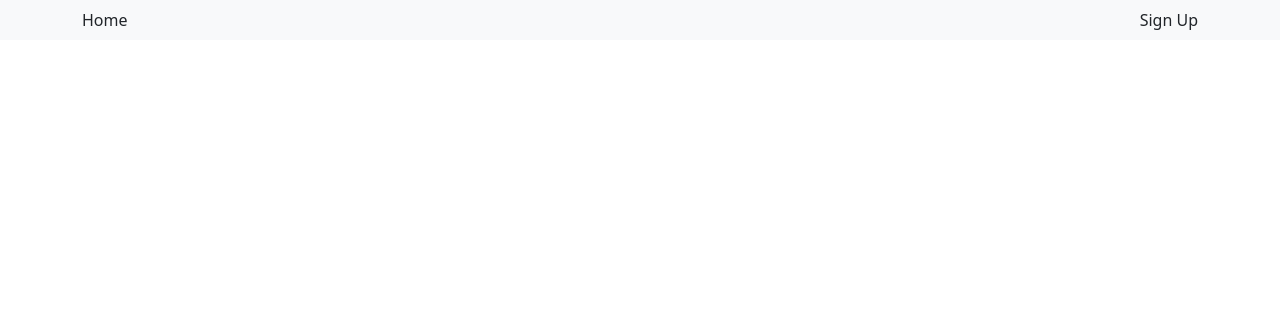
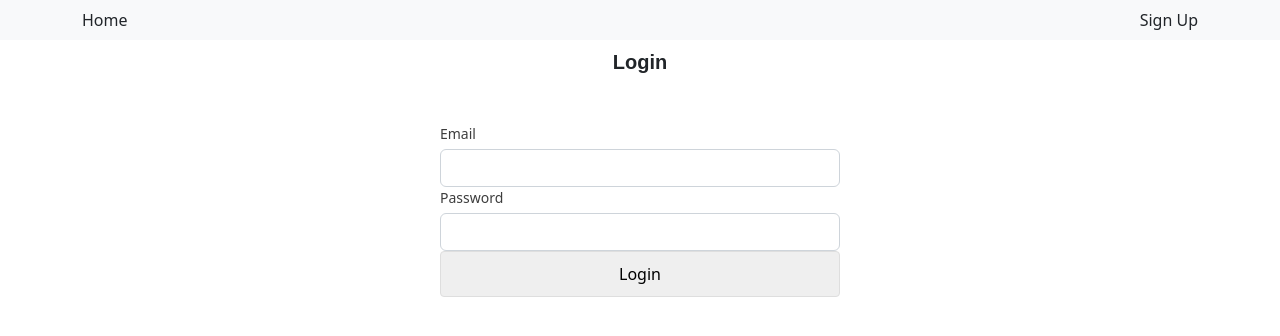
Before and after one commit to diegoguardiola/Milestone-Project-3, a React (Create React App) app in the folder front-end/: page /login in a window 1280 px wide. Before the commit this address had no page. Shown: the top 336 px of the page. Built offline with nearby package versions, Linux system fonts and the light colour scheme.

Commit message:
checkpoint

```diff
--- a/front-end/package.json
+++ b/front-end/package.json
@@ -11,8 +11,9 @@
     "react": "^18.2.0",
     "react-bootstrap": "^2.7.4",
     "react-dom": "^18.2.0",
+    "react-router": "^6.11.2",
     "react-router-bootstrap": "^0.26.2",
-    "react-router-dom": "^6.11.1",
+    "react-router-dom": "^6.11.2",
     "react-scripts": "^2.1.8",
     "sass": "^1.62.1",
     "web-vitals": "^2.1.4"
--- a/front-end/src/App.js
+++ b/front-end/src/App.js
@@ -3,18 +3,20 @@ import 'bootstrap/dist/css/bootstrap.min.css'
 import {BrowserRouter as Router, Routes, Route} from 'react-router-dom'
 import Home from './pages/Home';
 import Signup from './pages/Signup';
+import LoginForm from './pages/Login'
 import Tracker from './pages/Tracker';
-
 import NavigationBar from './components/NavigationBar';
 
 function App() {
   return (
     <div>
+
       <Router>
         <NavigationBar />
         <Routes>
           <Route path='/' element={<Home />}></Route>
           <Route path='/Signup' element={<Signup />}></Route>
+          <Route path="/login" element={<LoginForm />}></Route>
           <Route path='/Tracker' element={<Tracker/>}></Route>
         </Routes>
       </Router>
--- /dev/null
+++ b/front-end/src/contexts/CurrentUser.js
@@ -0,0 +1,17 @@
+import React, { createContext, useState } from "react";
+
+
+export const CurrentUser = createContext()
+
+function CurrentUserProvider({ children }){
+
+    const [currentUser, setCurrentUser] = useState(null)
+
+    return (
+        <CurrentUser.Provider value={{ currentUser, setCurrentUser }}>
+            {children}
+        </CurrentUser.Provider>
+    )
+}
+
+export default CurrentUserProvider
--- a/front-end/src/index.js
+++ b/front-end/src/index.js
@@ -6,11 +6,14 @@ import './css/signup.css';
 import './css/tracker.css';
 import App from './App';
 import reportWebVitals from './reportWebVitals';
+import CurrentUserProvider from './contexts/CurrentUser'
 
 const root = ReactDOM.createRoot(document.getElementById('root'));
 root.render(
   <React.StrictMode>
-    <App />
+    <CurrentUserProvider>
+      <App />
+    </CurrentUserProvider>
   </React.StrictMode>
 );
 
--- /dev/null
+++ b/front-end/src/pages/Login.js
@@ -0,0 +1,67 @@
+import React, { useContext, useState } from "react";
+import { useNavigate } from "react-router-dom";
+//import { useHistory } from "react-router"
+import { CurrentUser } from "../contexts/CurrentUser"
+
+function LoginForm() {
+
+    const history = useNavigate()
+    const { setCurrentUser } = useContext(CurrentUser)
+    const [credentials, setCredentials] = useState({
+        email: '',
+        password: ''
+    })
+
+    const [errorMessage, setErrorMessage] = useState(null)
+
+    async function handleSubmit(e) {
+        e.preventDefault()
+
+
+    }
+
+    return (
+        <main>
+            <h1>Login</h1>
+            {errorMessage !== null
+                ? (
+                    <div>
+                        {errorMessage}
+                    </div>
+                )
+                : null
+            }
+            <form onSubmit={handleSubmit}>
+                <div>
+                    <div>
+                        <label htmlFor="email">Email</label>
+                        <input
+                            type="email"
+                            required
+                            value={credentials.email}
+                            onChange={e => setCredentials({ ...credentials, email: e.target.value })}
+                            className="form-control"
+                            id="email"
+                            name="email"
+                        />
+                    </div>
+                    <div>
+                        <label>Password</label>
+                        <input
+                            type="password"
+                            required
+                            value={credentials.password}
+                            onChange={e => setCredentials({ ...credentials, password: e.target.value })}
+                            className="form-control"
+                            id="password"
+                            name="password"
+                        />
+                    </div>
+                </div>
+                <input type="submit" value="Login" />
+            </form>
+        </main>
+    )
+}
+
+export default LoginForm
```
Also changed, not shown: 1 other file (tests, documents, lock files or other folders).
